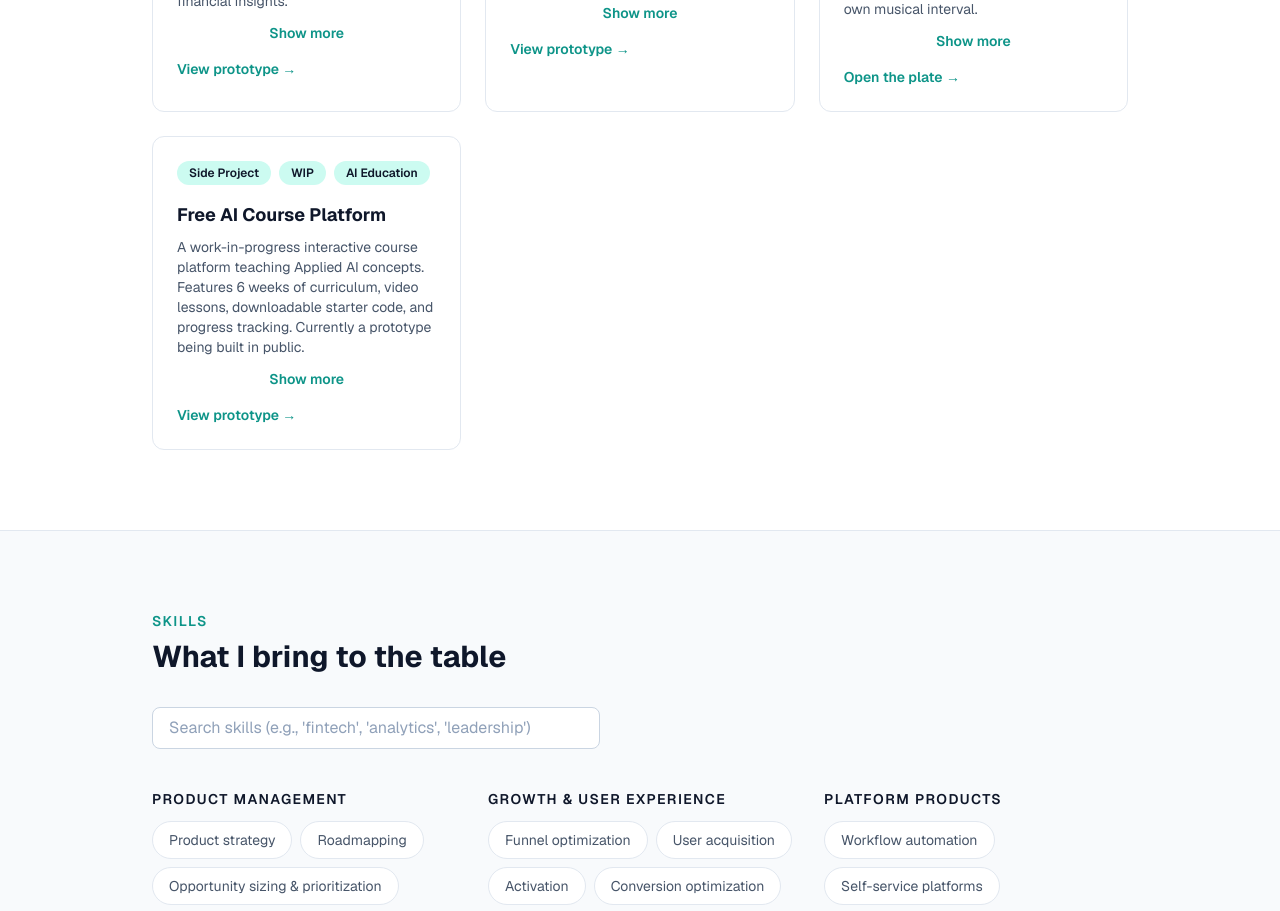
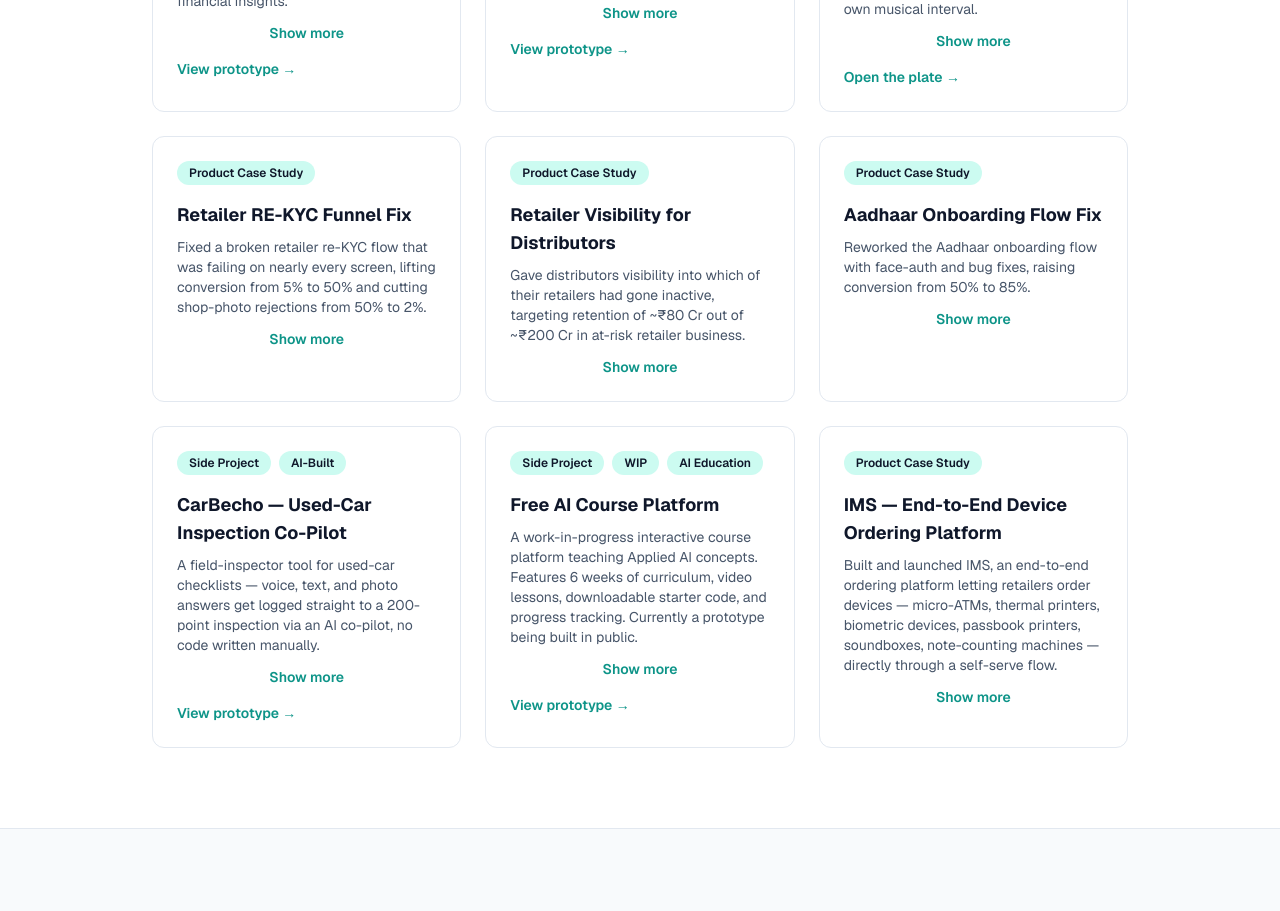
Before and after one commit to rohankhullar24-oss/product-with-rohan, a Next.js app: page / in a window 1280 px wide. Shown: the part 1940-2851 px from the top of the page. Built offline with nearby package versions, Linux system fonts and the light colour scheme.

Commit message:
Add Airtel Payments Bank product case studies and IMS project

```diff
--- a/src/components/Projects.tsx
+++ b/src/components/Projects.tsx
@@ -99,6 +99,39 @@
     linkLabel: "Open the plate →",
   },
   {
+    title: "Retailer RE-KYC Funnel Fix",
+    description:
+      "Fixed a broken retailer re-KYC flow that was failing on nearly every screen, lifting conversion from 5% to 50% and cutting shop-photo rejections from 50% to 2%.",
+    fullDescription:
+      "Retailer re-KYC was a new flow riddled with bugs — blank pages, generic errors, and a shop-photo review step rejecting half of all submissions — so most cases only completed after manual intervention from sales and support. I diagnosed the failure points across the journey, fixed the underlying bugs, and re-stitched the flow so retailers could complete it unassisted. Conversion rose from 5% to 50%, and shop-photo rejections dropped from 50% to 2% through SOP changes and better visibility for the review team.",
+    tags: ["Product Case Study"],
+  },
+  {
+    title: "Retailer Visibility for Distributors",
+    description:
+      "Gave distributors visibility into which of their retailers had gone inactive, targeting retention of ~₹80 Cr out of ~₹200 Cr in at-risk retailer business.",
+    fullDescription:
+      "Distributors had no way to see which retailers under them were active, so they couldn't act on churn. Roughly 55-58K retailers (₹200 Cr in business) had gone dormant. I built a downloadable view giving distributors status visibility into their full retailer network, enabling targeted outreach. Modeled to retain ~40% of at-risk retailers (~₹80 Cr in business) by closing the visibility gap.",
+    tags: ["Product Case Study"],
+  },
+  {
+    title: "Aadhaar Onboarding Flow Fix",
+    description:
+      "Reworked the Aadhaar onboarding flow with face-auth and bug fixes, raising conversion from 50% to 85%.",
+    fullDescription:
+      "The Aadhaar-based onboarding flow had several failure points — state mismatches, unclear category options, and success screens shown even after failures — that were dropping retailers before completion. I implemented face-authentication to replace a weak step and fixed the surrounding flow issues. Conversion rose from 50% to 85%.",
+    tags: ["Product Case Study"],
+  },
+  {
+    title: "CarBecho — Used-Car Inspection Co-Pilot",
+    description:
+      "A field-inspector tool for used-car checklists — voice, text, and photo answers get logged straight to a 200-point inspection via an AI co-pilot, no code written manually.",
+    fullDescription:
+      "CarBecho is an interactive inspection flow for used-car field inspectors: job list → verify & pair → a 200-point checklist (8 sections, 40 rows, Yes/No only) → report. An AI chat co-pilot (Gemini) is available from every row, accepting text, voice, or photo answers and fuzzy-matching replies straight onto the checklist row with a one-tap Mark button. A companion voice-only mode lets an inspector just ask a question and get a spoken answer. Findings feed a shared log with search and severity/section/photo filters. Built with Next.js and Supabase, directed end-to-end via Claude.",
+    tags: ["Side Project", "AI-Built"],
+    href: "/carbecho",
+  },
+  {
     title: "Free AI Course Platform",
     description:
       "A work-in-progress interactive course platform teaching Applied AI concepts. Features 6 weeks of curriculum, video lessons, downloadable starter code, and progress tracking. Currently a prototype being built in public.",
@@ -106,6 +139,14 @@
       "Building an interactive course platform to teach Applied AI concepts from first principles. The platform features a 6-week curriculum covering LLMs, autonomous agents, ML models, RAG systems, production deployment, and AI capstone projects. Each week includes structured lessons, hands-on project briefs, downloadable Python starter code, and progress tracking. Currently live as a prototype — videos and expanded content coming soon. Designed to be a practical, hands-on introduction to AI engineering.",
     tags: ["Side Project", "WIP", "AI Education"],
     href: "/course",
+  },
+  {
+    title: "IMS — End-to-End Device Ordering Platform",
+    description:
+      "Built and launched IMS, an end-to-end ordering platform letting retailers order devices — micro-ATMs, thermal printers, biometric devices, passbook printers, soundboxes, note-counting machines — directly through a self-serve flow.",
+    fullDescription:
+      "Led the launch of IMS (Inventory/Item Management System), a platform that took device ordering for retailers from a manual, offline process to a self-serve digital flow. Started with micro-ATM ordering, then expanded coverage to thermal printers, biometric devices, passbook printers, soundboxes, and note-counting machines. Also built employer registration into the flow and drove the security sign-off and compliance addendum work needed to get it fully live. This became the backbone for how retailers procure the hardware they need to operate.",
+    tags: ["Product Case Study"],
   },
 ];
 
```
